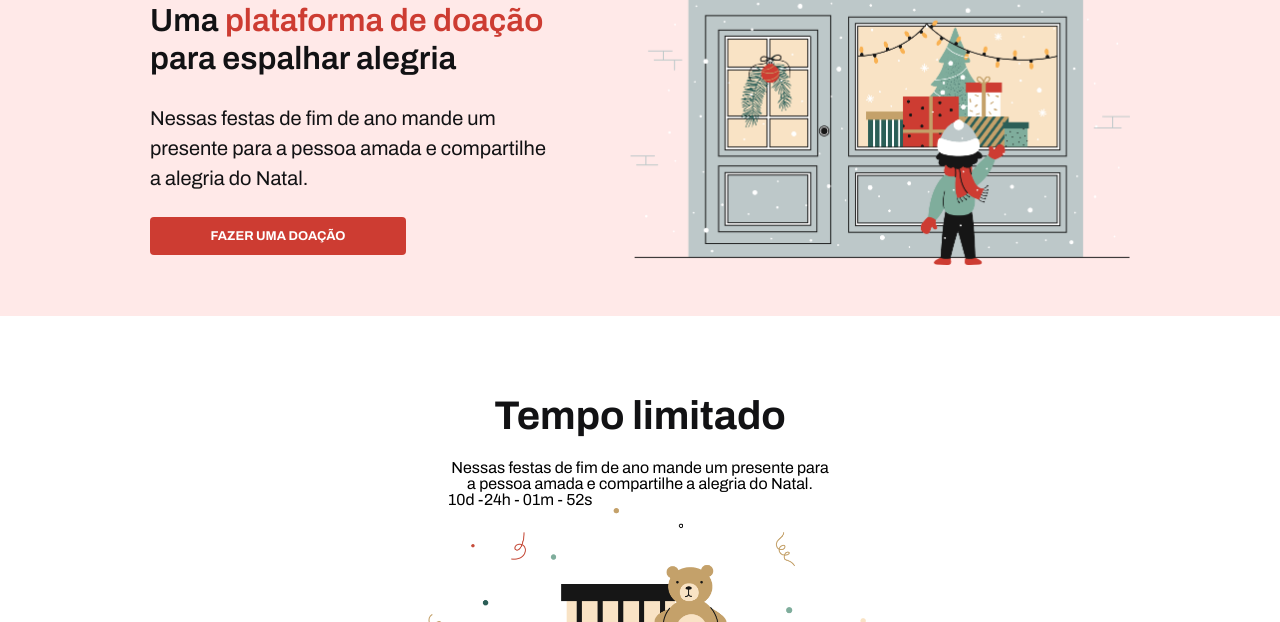
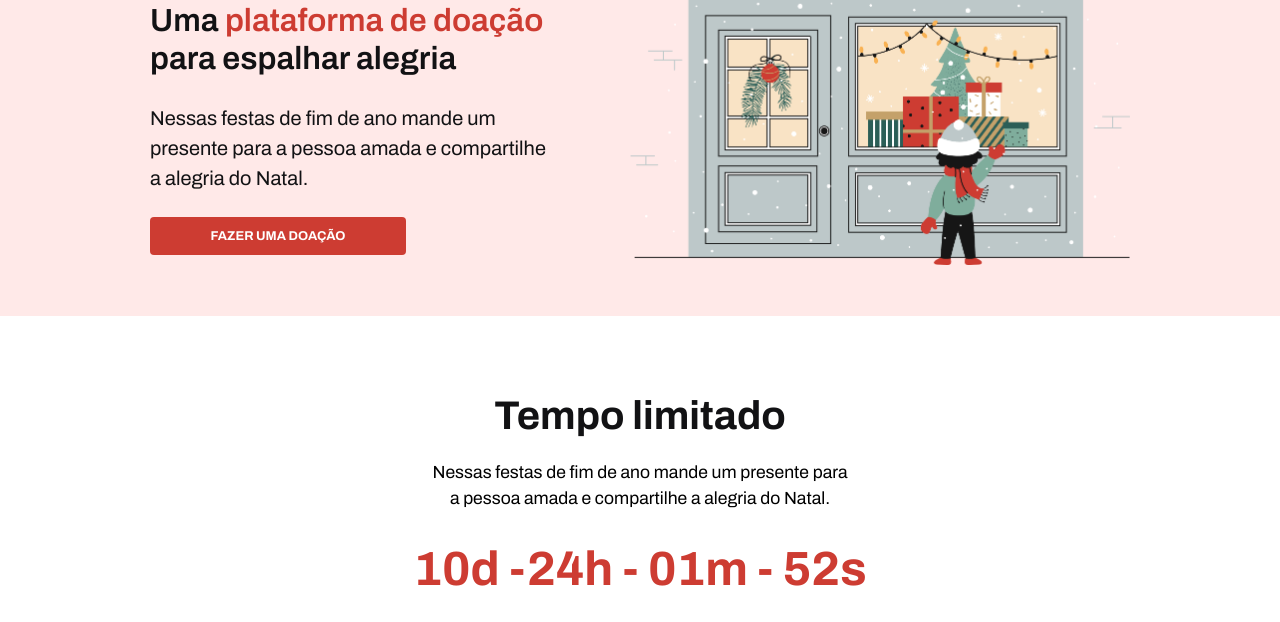
Before and after one commit to thibapso/ChristmasHelp, a plain HTML site: page index.html in a window 1280 px wide. Shown: the part 122-744 px from the top of the page. Drawn offline with Linux system fonts and the light colour scheme.

Commit message:
Time section completed

```diff
--- a/assets/scss/section/_time.scss
+++ b/assets/scss/section/_time.scss
@@ -20,10 +20,21 @@
     font-weight: v.$bold;
   }
 
-  &__content p {
+  &__description {
     display: flex;
     text-align: center;
-    width: 24rem;
+    width: 26rem;
+    line-height: 150%;
+    font-size: 1.10rem;
+  }
+
+  &__timer {
+    justify-content: center;
+    color: v.$brand-color;
+    font-weight: v.$bold;
+    font-size: 3rem;
+    width: auto;
+    margin: 2rem 0;
   }
 
   &__content img {
--- a/index.html
+++ b/index.html
@@ -45,11 +45,11 @@
       <section class="time">
         <div class="time__content" id="time__content">
           <h2>Tempo limitado</h2>
-          <p>
+          <p class="time__description">
             Nessas festas de fim de ano mande um presente para a pessoa amada e
             compartilhe a alegria do Natal.
           </p>
-          <p>10d -24h - 01m - 52s</p>
+          <p class="time__timer">10d -24h - 01m - 52s</p>
           <img src="assets/images/presentes.webp" />
         </div>
       </section>
```
Also changed, not shown: assets/css/style.css, 1 other file.
